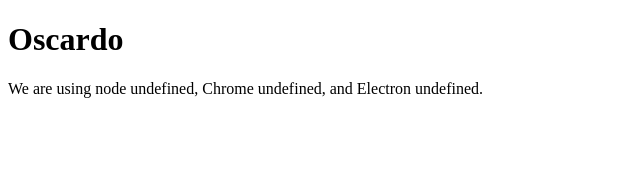
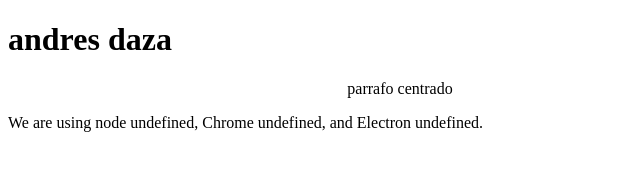
Before and after one commit to Cdaza96/Taller21092020, an Electron app: page index.html in a window 800 px wide. Shown: the whole page, without its empty margins (0-640 px from the left). Drawn offline with Linux system fonts and the light colour scheme.

Commit message:
Modificacion de h1, comentariar devtools

```diff
--- a/index.html
+++ b/index.html
@@ -2,12 +2,13 @@
 <html>
   <head>
     <meta charset="UTF-8">
-    <title>Hello World!</title>
+    <title>Primer app title</title>
     <!-- https://electronjs.org/docs/tutorial/security#csp-meta-tag -->
     <meta http-equiv="Content-Security-Policy" content="script-src 'self' 'unsafe-inline';" />
   </head>
   <body>
-    <h1>Oscardo</h1>
+    <h1>andres daza</h1>
+    <p><center>parrafo centrado</center></p>
     We are using node <script>document.write(process.versions.node)</script>,
     Chrome <script>document.write(process.versions.chrome)</script>,
     and Electron <script>document.write(process.versions.electron)</script>.
--- a/index.js
+++ b/index.js
@@ -14,7 +14,7 @@
   win.loadFile('index.html')
 
   // Abre las herramientas de desarrollo (DevTools).
-  win.webContents.openDevTools()
+  //win.webContents.openDevTools()
 }
 
 // Este método se llamará cuando Electron haya finalizado
```
Also changed, not shown: package.json (+5 -2 lines), 1 other file.
